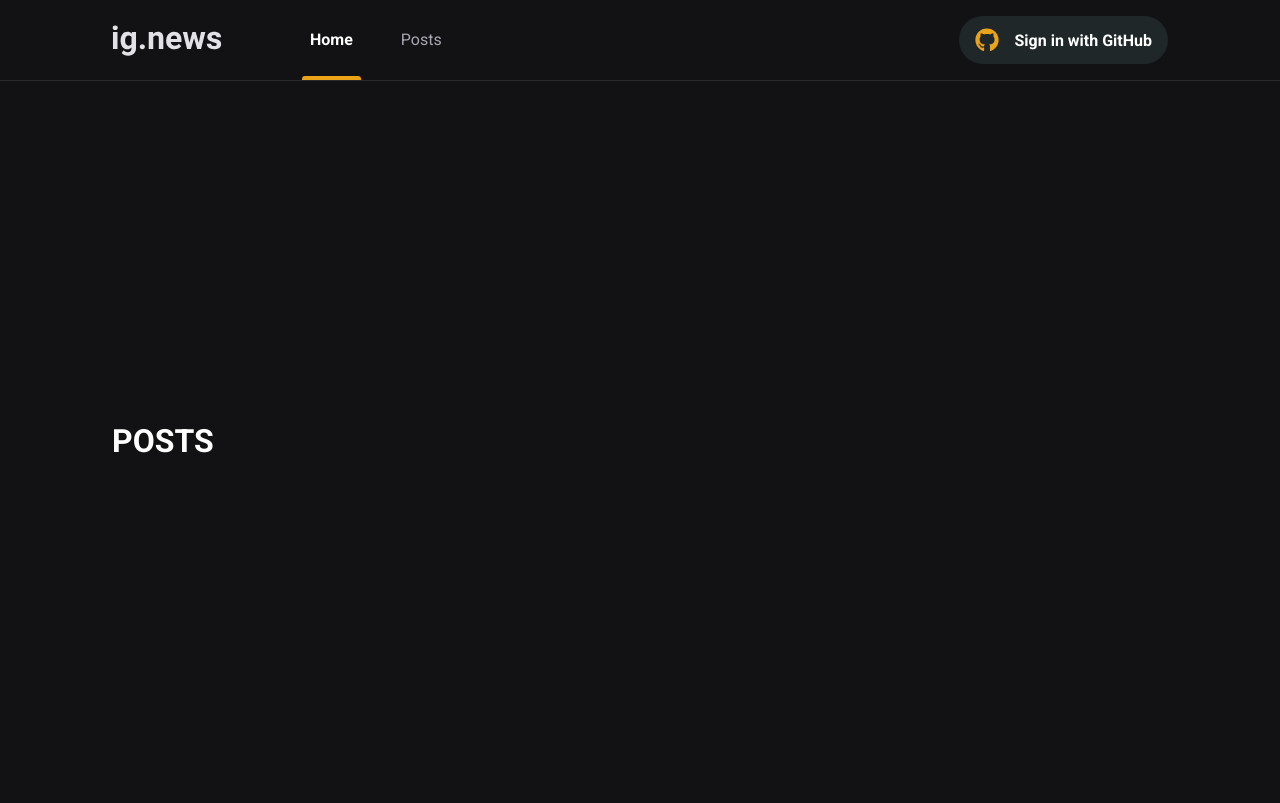
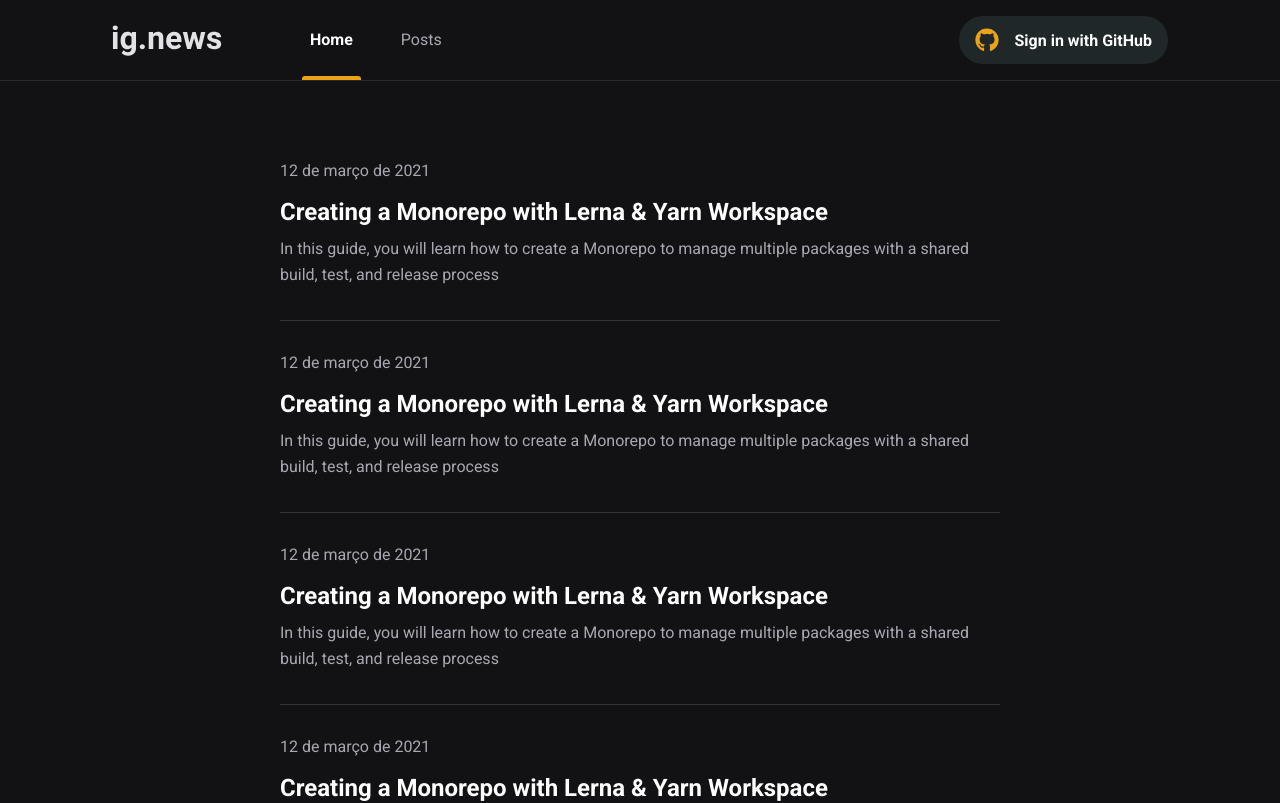
Before and after one commit to Leandro2585/ig-news, a Next.js app: page /posts in a window 1280 px wide. Shown: the top 803 px of the page. Built offline with nearby package versions, Linux system fonts and the light colour scheme; no server answers.

Commit message:
feat: add list posts page

```diff
--- a/src/application/styles/global.scss
+++ b/src/application/styles/global.scss
@@ -8,7 +8,7 @@
   --white: #FFFFFF;
   --gray-100: #E1E1E6;
   --gray-600:  #A8A8B3;
-  --gray-700: #a2a2b5;
+  --gray-700: #323238;
   --gray-800: #29292E;
   --gray-850: #1F2729;
   --gray-900: #121214;
--- /dev/null
+++ b/src/application/styles/posts.module.scss
@@ -0,0 +1,39 @@
+.preview_posts_container {
+  max-width: 1120px;
+  margin: 0 auto;
+  padding: 0 2rem;
+}
+
+.preview_posts_list {
+  max-width: 720px;
+  margin: 5rem auto 0;
+  a {
+    display: block;
+    & + a {
+      margin-top: 2rem;
+      padding-top: 2rem;
+      border-top: 1px solid var(--gray-700);
+    }
+    time {
+      font-size: 1rem;
+      display: flex;
+      align-items: center;
+      color: var(--gray-600);
+    }
+    strong {
+      display: block;
+      font-size: 1.5rem;
+      margin-top: 1rem;
+      line-height: 2rem;
+      transition: color 0.2s;
+    }
+    p {
+      color: var(--gray-600);
+      margin-top: 0.5rem;
+      line-height: 1.625rem;
+    }
+    &:hover strong {
+      color: var(--yellow-500);
+    }
+  }
+}
--- a/src/pages/posts.tsx
+++ /dev/null
@@ -1,24 +0,0 @@
-import Head from 'next/head';
-import styles from '../application/styles/home.module.scss'
-
-type HomeProps = {
-  product: {
-    priceId: string
-    amount: number
-  }
-}
-
-export default function Posts({ product }: HomeProps) {
-  return (
-    <>
-    <Head>
-      <title>
-        Posts | Dev News
-      </title>
-    </Head>
-    <main className={styles.content_container}>
-      <h1>POSTS</h1>
-    </main>
-    </>
-  )
-}
--- /dev/null
+++ b/src/pages/posts/index.tsx
@@ -0,0 +1,23 @@
+import Head from 'next/head'
+import styles from '../../application/styles/posts.module.scss'
+
+export default function Posts() {
+  return (
+    <>
+      <Head>
+        <title>Posts | DevNews</title>
+      </Head>
+      <main className={styles.preview_posts_container}>
+        <div className={styles.preview_posts_list}>
+          {[1,2,3,4,5,6,7,8,9].map(i => (
+            <a key={i}>
+              <time>12 de março de 2021</time>
+              <strong>Creating a Monorepo with Lerna & Yarn Workspace</strong>
+              <p>In this guide, you will learn how to create a Monorepo to manage multiple packages with a shared build, test, and release process</p>
+            </a>
+          ))}
+        </div>
+      </main>
+    </>
+  )
+}
```
Also changed, not shown: package.json (+7 -1 lines), 1 other file (tests, documents, lock files or other folders).
